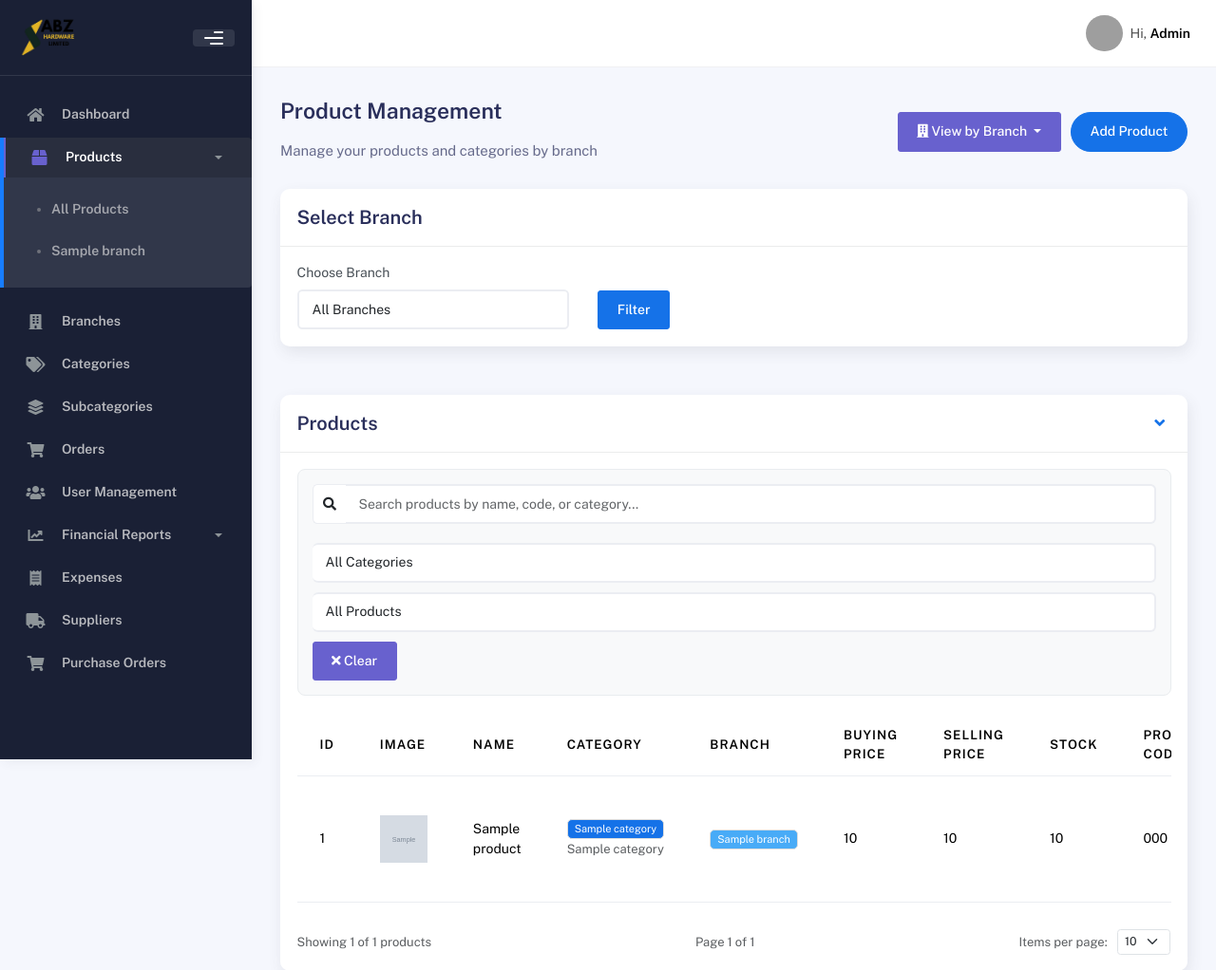
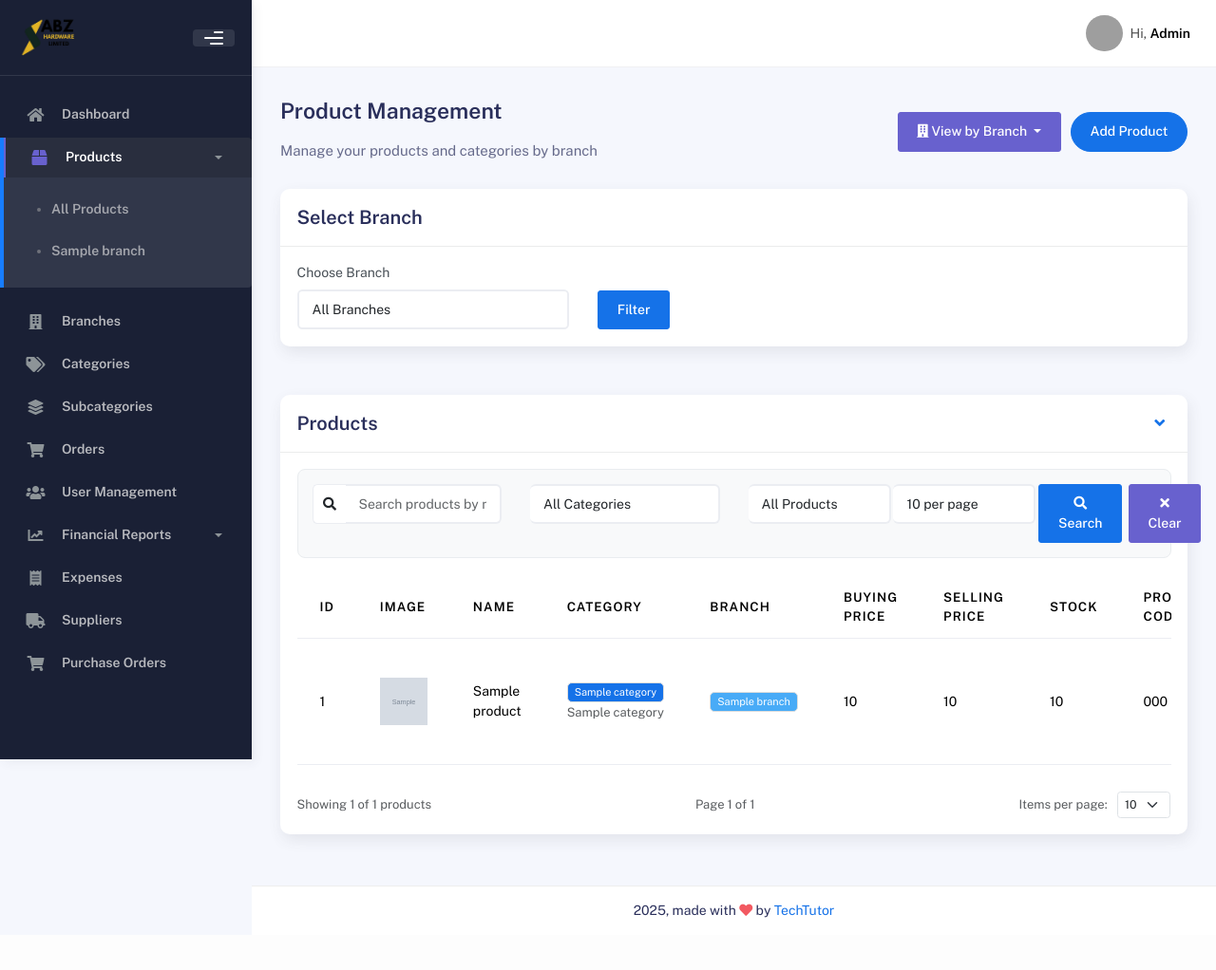
Before and after one commit to NgariMwangi/abz-admin-portal, a Flask app: page /products in a window 1280 px wide. Shown: the top 1022 px of the page at 95% size. After the commit the page ends 967 px from the top, so only its background shows below. Run offline with Flask 3, Linux system fonts and the light colour scheme; a user stored in the database is signed in; tables that the repository leaves empty hold one stand-in row (values such as "Sample post"); grey boxes marked "Sample" are stand-in pictures; some libraries are stand-ins or nearby versions; grey boxes are pictures that could not be loaded.

Commit message:
fixed search feature

```diff
--- a/main.py
+++ b/main.py
@@ -201,7 +201,7 @@
 
     return render_template("login.html")
 
-@app.route('/gister', methods=['GET', 'POST'])
+@app.route('/register', methods=['GET', 'POST'])
 def register():
     # Temporarily allow registration without authentication
     # if current_user.is_authenticated:
@@ -234,13 +234,16 @@
             flash('Email already exists. Please use a different email.', 'danger')
             return redirect(url_for('register'))
 
-        # Create new admin user with hashed password
+        # Get role from form
+        role = request.form.get("role", "admin")
+
+        # Create new user with hashed password
         new_user = User(
             email=email,
             firstname=firstname,
             lastname=lastname,
             password='',  # Will be set securely below
-            role='admin',
+            role=role,
             phone=phone
         )
         new_user.set_password(password)  # Hash the password securely
@@ -333,20 +336,46 @@
     # Get selected branch from query parameter
     selected_branch_id = request.args.get('branch_id', type=int)
 
+    # Search and filter parameters
+    search = request.args.get('search', '')
+    category_filter = request.args.get('category', '')
+    display_filter = request.args.get('display', '')
+
     # Pagination parameters
     page = request.args.get('page', 1, type=int)
     per_page = request.args.get('per_page', 10, type=int)  # Default 10 items per page
 
-    # Base query - don't join with Category since Product doesn't have direct relationship
+    # Base query - join with SubCategory and Category for better search
+    base_query = Product.query.join(
+        SubCategory, Product.subcategory_id == SubCategory.id, isouter=True
+    ).join(
+        Category, SubCategory.category_id == Category.id, isouter=True
+    )
+
+    # Apply filters
     if selected_branch_id:
-        # Filter products by selected branch
-        base_query = Product.query.filter(Product.branchid == selected_branch_id)
-    else:
-        # Show all products if no branch is selected
-        base_query = Product.query
+        base_query = base_query.filter(Product.branchid == selected_branch_id)
+
+    if search:
+        base_query = base_query.filter(
+            or_(
+                Product.name.ilike(f'%{search}%'),
+                Product.productcode.ilike(f'%{search}%'),
+                SubCategory.name.ilike(f'%{search}%'),
+                Category.name.ilike(f'%{search}%')
+            )
+        )
+
+    if category_filter:
+        base_query = base_query.filter(SubCategory.name == category_filter)
+
+    if display_filter == 'true':
+        base_query = base_query.filter(Product.display == True)
+    elif display_filter == 'false':
+        base_query = base_query.filter(Product.display == False)
 
     # Apply pagination
-    pagination = base_query.paginate(
+    pagination = base_query.order_by(Product.name).paginate(
         page=page,
         per_page=per_page,
         error_out=False
@@ -360,7 +389,10 @@
                          products=products,
                          branches=branches,
                          selected_branch_id=selected_branch_id,
-                         pagination=pagination)
+                         pagination=pagination,
+                         search=search,
+                         category_filter=category_filter,
+                         display_filter=display_filter)
 
 @app.route('/branch_products/<int:branch_id>')
 @login_required
@@ -372,15 +404,43 @@
     subcategories = SubCategory.query.all()
     branches = Branch.query.all()
 
+    # Search and filter parameters
+    search = request.args.get('search', '')
+    category_filter = request.args.get('category', '')
+    display_filter = request.args.get('display', '')
+
     # Pagination parameters
     page = request.args.get('page', 1, type=int)
     per_page = request.args.get('per_page', 10, type=int)
 
-    # Filter products by the specific branch
-    base_query = Product.query.filter(Product.branchid == branch_id)
+    # Filter products by the specific branch and join with categories for search
+    base_query = Product.query.filter(Product.branchid == branch_id).join(
+        SubCategory, Product.subcategory_id == SubCategory.id, isouter=True
+    ).join(
+        Category, SubCategory.category_id == Category.id, isouter=True
+    )
+
+    # Apply search filters
+    if search:
+        base_query = base_query.filter(
+            or_(
+                Product.name.ilike(f'%{search}%'),
+                Product.productcode.ilike(f'%{search}%'),
+                SubCategory.name.ilike(f'%{search}%'),
+                Category.name.ilike(f'%{search}%')
+            )
+        )
+
+    if category_filter:
+        base_query = base_query.filter(SubCategory.name == category_filter)
+
+    if display_filter == 'true':
+        base_query = base_query.filter(Product.display == True)
+    elif display_filter == 'false':
+        base_query = base_query.filter(Product.display == False)
 
     # Apply pagination
-    pagination = base_query.paginate(
+    pagination = base_query.order_by(Product.name).paginate(
         page=page,
         per_page=per_page,
         error_out=False
@@ -394,7 +454,10 @@
                          subcategories=subcategories,
                          products=products,
                          branches=branches,
-                         pagination=pagination)
+                         pagination=pagination,
+                         search=search,
+                         category_filter=category_filter,
+                         display_filter=display_filter)
 
 @app.route('/add_category', methods=['GET', 'POST'])
 @login_required
--- a/templates/products.html
+++ b/templates/products.html
@@ -159,24 +159,50 @@
             <!-- Products Search Bar -->
             <div class="search-container">
               <div class="filter-container">
+                <form method="GET" action="{{ url_for('products') }}" class="row g-3">
+                  <div class="col-md-3">
                     <div class="input-group">
                       <span class="input-group-text"><i class="fas fa-search"></i></span>
-                  <input type="text" class="form-control" id="productSearch" placeholder="Search products by name, code, or category...">
+                      <input type="text" class="form-control" id="productSearch" name="search"
+                             value="{{ search }}" placeholder="Search products by name, code, or category...">
                     </div>
-                <select class="form-control" id="categoryFilter">
+                  </div>
+                  <div class="col-md-3">
+                    <select class="form-control" id="categoryFilter" name="category">
                       <option value="">All Categories</option>
                       {% for subcategory in subcategories %}
-                  <option value="{{ subcategory.name }}">{{ subcategory.name }} ({{ subcategory.category.name }})</option>
+                      <option value="{{ subcategory.name }}" {% if category_filter == subcategory.name %}selected{% endif %}>
+                        {{ subcategory.name }} ({{ subcategory.category.name }})
+                      </option>
                       {% endfor %}
                     </select>
-                <select class="form-control" id="displayFilter">
+                  </div>
+                  <div class="col-md-2">
+                    <select class="form-control" id="displayFilter" name="display">
                       <option value="">All Products</option>
-                  <option value="true">Visible Only</option>
-                  <option value="false">Hidden Only</option>
+                      <option value="true" {% if display_filter == 'true' %}selected{% endif %}>Visible Only</option>
+                      <option value="false" {% if display_filter == 'false' %}selected{% endif %}>Hidden Only</option>
                     </select>
-                <button class="btn btn-secondary" onclick="clearFilters()">
+                  </div>
+                  <div class="col-md-2">
+                    <select class="form-control" name="per_page">
+                      <option value="10" {% if pagination.per_page == 10 %}selected{% endif %}>10 per page</option>
+                      <option value="25" {% if pagination.per_page == 25 %}selected{% endif %}>25 per page</option>
+                      <option value="50" {% if pagination.per_page == 50 %}selected{% endif %}>50 per page</option>
+                    </select>
+                  </div>
+                  <div class="col-md-2 d-flex gap-2">
+                    <button type="submit" class="btn btn-primary">
+                      <i class="fas fa-search"></i> Search
+                    </button>
+                    <a href="{{ url_for('products') }}" class="btn btn-secondary">
                       <i class="fas fa-times"></i> Clear
-                </button>
+                    </a>
+                  </div>
+                  {% if selected_branch_id %}
+                  <input type="hidden" name="branch_id" value="{{ selected_branch_id }}">
+                  {% endif %}
+                </form>
               </div>
             </div>
             <div class="table-responsive">
@@ -646,89 +672,8 @@
         console.log('Category search element not found');
     }
 
-    // Product Search Functionality
-    const productSearch = document.getElementById('productSearch');
-    const categoryFilter = document.getElementById('categoryFilter');
-    const displayFilter = document.getElementById('displayFilter');
-
-    if (productSearch) {
-        console.log('Product search element found');
-        productSearch.addEventListener('keyup', function() {
-            console.log('Product search triggered:', this.value);
-            filterProducts();
-        });
-    }
-
-    if (categoryFilter) {
-        categoryFilter.addEventListener('change', function() {
-            console.log('Category filter changed:', this.value);
-            filterProducts();
-        });
-    }
-
-    if (displayFilter) {
-        displayFilter.addEventListener('change', function() {
-            console.log('Display filter changed:', this.value);
-            filterProducts();
-        });
-    }
-
-    function filterProducts() {
-        const searchTerm = document.getElementById('productSearch').value.toLowerCase();
-        const categoryFilter = document.getElementById('categoryFilter').value.toLowerCase();
-        const displayFilter = document.getElementById('displayFilter').value;
-
-        const table = document.getElementById('productsTable');
-        const tbody = table.getElementsByTagName('tbody')[0];
-        const rows = tbody.getElementsByTagName('tr');
-
-        console.log('Filtering products:', { searchTerm, categoryFilter, displayFilter, rowCount: rows.length });
-
-        for (let i = 0; i < rows.length; i++) {
-            const nameCell = rows[i].getElementsByTagName('td')[2];
-            const categoryCell = rows[i].getElementsByTagName('td')[3];
-            const productCodeCell = rows[i].getElementsByTagName('td')[8];
-            const displayCell = rows[i].getElementsByTagName('td')[9];
-
-            if (nameCell && categoryCell && productCodeCell && displayCell) {
-                const name = nameCell.textContent.toLowerCase();
-                const category = categoryCell.textContent.toLowerCase();
-                const productCode = productCodeCell.textContent.toLowerCase();
-                const displayText = displayCell.textContent.toLowerCase();
-
-                // Check search term
-                const matchesSearch = name.includes(searchTerm) ||
-                                    category.includes(searchTerm) ||
-                                    productCode.includes(searchTerm);
-
-                // Check category filter
-                const matchesCategory = categoryFilter === '' || category.includes(categoryFilter);
-
-                // Check display filter
-                let matchesDisplay = true;
-                if (displayFilter === 'true') {
-                    matchesDisplay = displayText.includes('visible');
-                } else if (displayFilter === 'false') {
-                    matchesDisplay = displayText.includes('hidden');
-                }
-
-                if (matchesSearch && matchesCategory && matchesDisplay) {
-                    rows[i].style.display = '';
-                } else {
-                    rows[i].style.display = 'none';
-                }
-            }
-        }
-    }
-
-    // Make clearFilters function global
-    window.clearFilters = function() {
-        console.log('Clearing filters');
-        document.getElementById('productSearch').value = '';
-        document.getElementById('categoryFilter').value = '';
-        document.getElementById('displayFilter').value = '';
-        filterProducts();
-    };
+    // Server-side search is now handled by the form submission
+    // No need for client-side filtering anymore
 
     // Function to change items per page
     window.changeItemsPerPage = function(perPage) {
```
Also changed, not shown: templates/branch_products.html (+31 -8 lines), templates/register.html (+11 -0 lines). Lines whose indentation alone changed are shown as unchanged.
